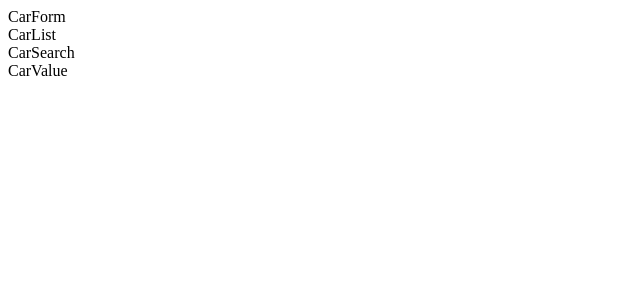
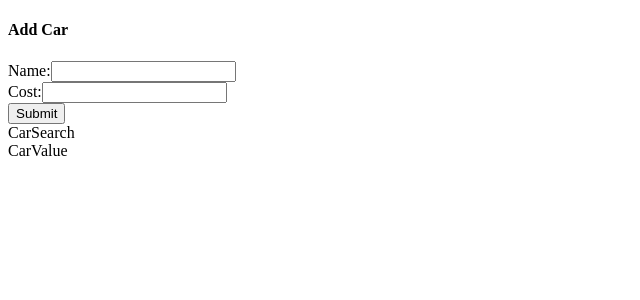
Before and after one commit to damaestro165/redux-toolkit-practice, a React (Vite) app: page / in a window 1280 px wide. Shown: the top 300 px of the page, without its empty margins (0-640 px from the left). Built offline with nearby package versions, Linux system fonts and the light colour scheme.

Commit message:
delete car funtionality

```diff
--- a/src/components/CarForm.jsx
+++ b/src/components/CarForm.jsx
@@ -1,7 +1,59 @@
 import React from 'react';
+import { useDispatch, useSelector } from 'react-redux';
+
+import { ChangeCost, ChangeName, addCar } from '../store';
 
 function CarForm() {
-  return <div>CarForm</div>;
+  const { name, cost } = useSelector((state) => {
+    return { name: state.form.name, cost: state.form.cost };
+  });
+
+  const dispatch = useDispatch();
+
+  const handleNameChange = (event) => {
+    dispatch(ChangeName(event.target.value));
+  };
+
+  const handleCostChange = (event) => {
+    const carCost = parseInt(event.target.value) || 0;
+    dispatch(ChangeCost(carCost));
+  };
+
+  const handleSubmit = (e) => {
+    e.preventDefault();
+    dispatch(addCar({ name, cost }));
+  };
+
+  return (
+    <div className='car-form panel'>
+      <h4 className='subtitle is-3'>Add Car</h4>
+      <form onSubmit={handleSubmit}>
+        <div className='feild-group'>
+          <div className='field'>
+            <label className='label'>Name:</label>
+            <input
+              className='input is-expanded'
+              value={name}
+              onChange={handleNameChange}
+            />
+          </div>
+
+          <div className='field'>
+            <label className='label'>Cost:</label>
+            <input
+              className='input is-expanded'
+              value={cost || ''}
+              onChange={handleCostChange}
+              type='number'
+            />
+          </div>
+        </div>
+        <div className='field'>
+          <button className='butten is-link'>Submit</button>
+        </div>
+      </form>
+    </div>
+  );
 }
 
 export default CarForm;
--- a/src/components/CarList.jsx
+++ b/src/components/CarList.jsx
@@ -1,7 +1,32 @@
 import React from 'react';
+import { useSelector, useDispatch } from 'react-redux';
+import { removeCar } from '../store';
 
 function CarList() {
-  return <div>CarList</div>;
+  const dispatch = useDispatch();
+
+  const handleCarDelete = (id) => {
+    dispatch(removeCar(id));
+  };
+
+  const cars = useSelector((state) => state.cars.cars);
+  return (
+    <div>
+      {cars.map((car) => (
+        <div key={car.id}>
+          <p>
+            {car.name} - ${car.cost}
+          </p>
+          <button
+            className='button is-danger'
+            onClick={() => handleCarDelete(car.id)}
+          >
+            Delete
+          </button>
+        </div>
+      ))}
+    </div>
+  );
 }
 
 export default CarList;
--- a/src/store/slice/carsForm.js
+++ b/src/store/slice/carsForm.js
@@ -11,18 +11,20 @@ const carsSlice = createSlice({
       state.searchTerm = action.payload;
     },
     addCar(state, action) {
-      state.cars.payload({
+      state.cars.push({
         name: action.payload.name,
         cost: action.payload.cost,
         id: nanoid(),
       });
     },
-  },
-  removeCar(state, action) {
-    //Assumption
-    //actio.payload== the id
-    const updated = state.cars.filter((car) => car.id !== action.payload);
-    state.cars = updated;
+    removeCar(state, action) {
+      //Assumption
+      //actio.payload== the id
+      const updated = state.cars.filter((car) => {
+        return car.id !== action.payload;
+      });
+      state.cars = updated;
+    },
   },
 });
 
```
